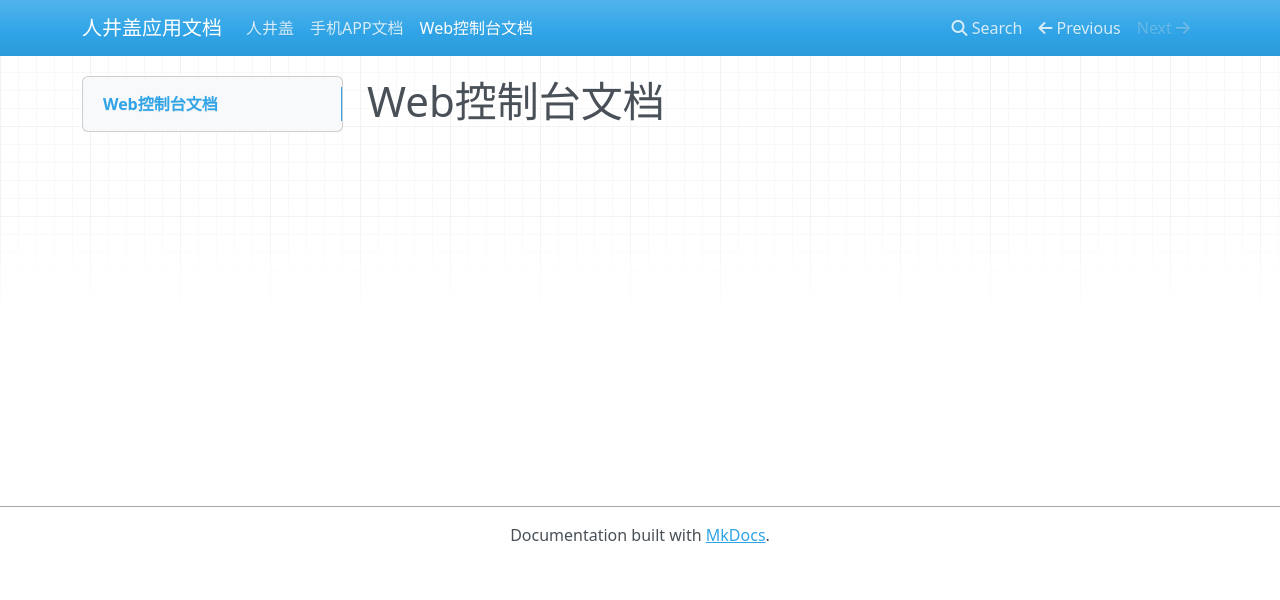
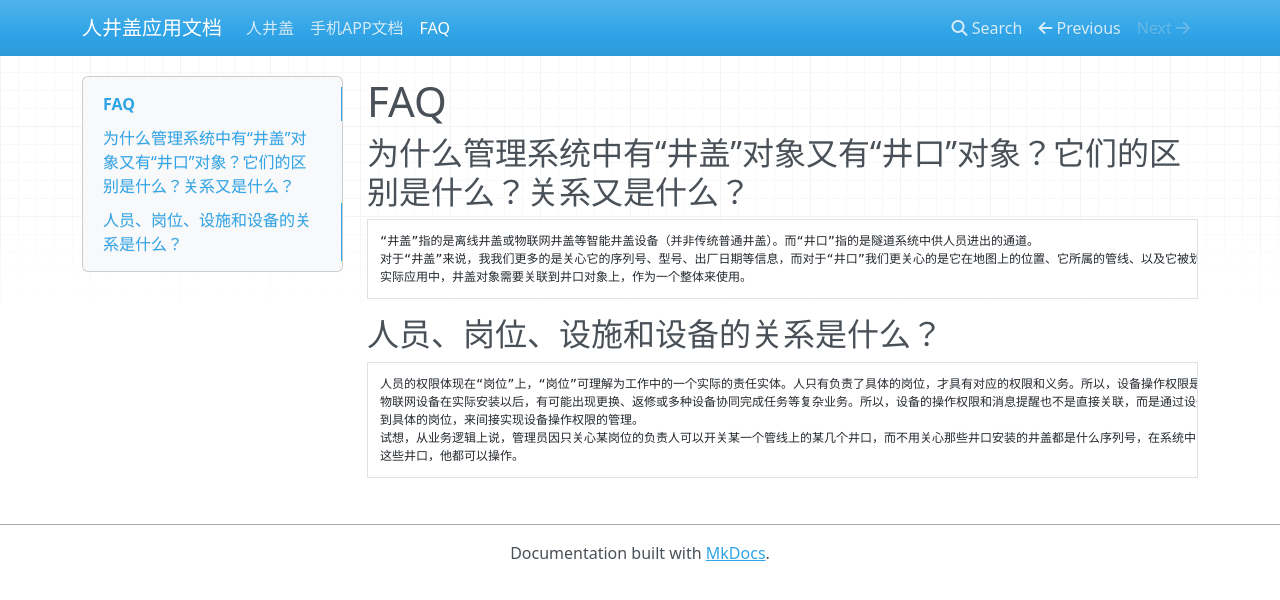
Before and after one commit to lixujia/renjinggai, an MkDocs documentation site: the page built from docs/控制台文档.md, in a window 1280 px wide. Shown: the top 600 px of the page. Built offline with MkDocs 1.6.1, drawn with Linux system fonts in a browser that asks for light colours; nearby versions of some CDN libraries.

Commit message:
增加了两个FAQ

```diff
--- a/docs/控制台文档.md
+++ b/docs/控制台文档.md
@@ -1 +1,15 @@
-# Web控制台文档
+# FAQ
+
+## 为什么管理系统中有“井盖”对象又有“井口”对象？它们的区别是什么？关系又是什么？
+
+    “井盖”指的是离线井盖或物联网井盖等智能井盖设备（并非传统普通井盖）。而“井口”指的是隧道系统中供人员进出的通道。
+    对于“井盖”来说，我我们更多的是关心它的序列号、型号、出厂日期等信息，而对于“井口”我们更关心的是它在地图上的位置、它所属的管线、以及它被划分的区块和负责人等等。
+    实际应用中，井盖对象需要关联到井口对象上，作为一个整体来使用。
+
+## 人员、岗位、设施和设备的关系是什么？
+
+    人员的权限体现在“岗位”上，“岗位”可理解为工作中的一个实际的责任实体。人只有负责了具体的岗位，才具有对应的权限和义务。所以，设备操作权限是关联到岗位上，而不是关联到人员上。
+    物联网设备在实际安装以后，有可能出现更换、返修或多种设备协同完成任务等复杂业务。所以，设备的操作权限和消息提醒也不是直接关联，而是通过设备关联到设施，设施再关联权限和义务
+    到具体的岗位，来间接实现设备操作权限的管理。
+    试想，从业务逻辑上说，管理员因只关心某岗位的负责人可以开关某一个管线上的某几个井口，而不用关心那些井口安装的井盖都是什么序列号，在系统中的ID是都要。任何设备，只要关联到
+    这些井口，他都可以操作。
```
